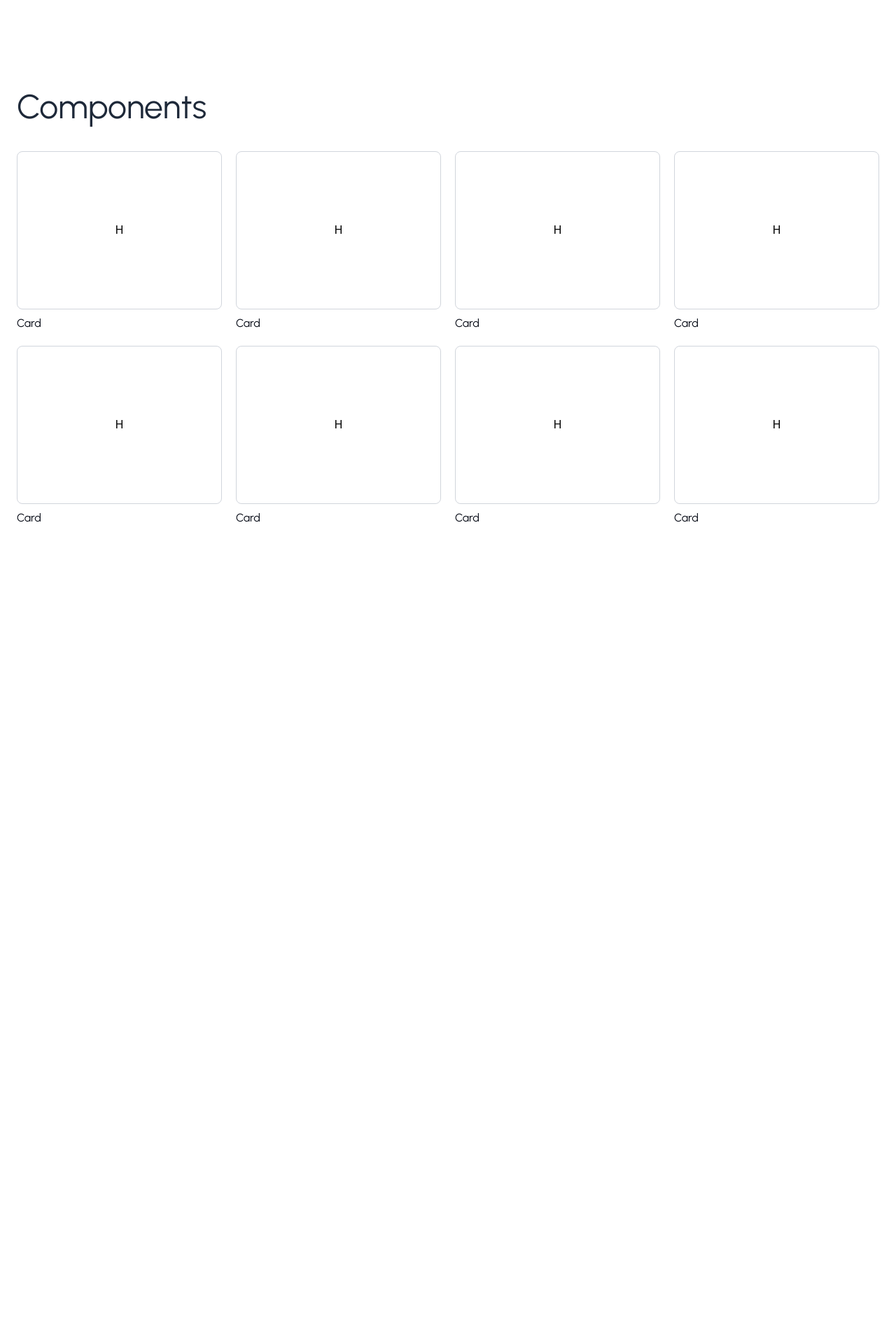
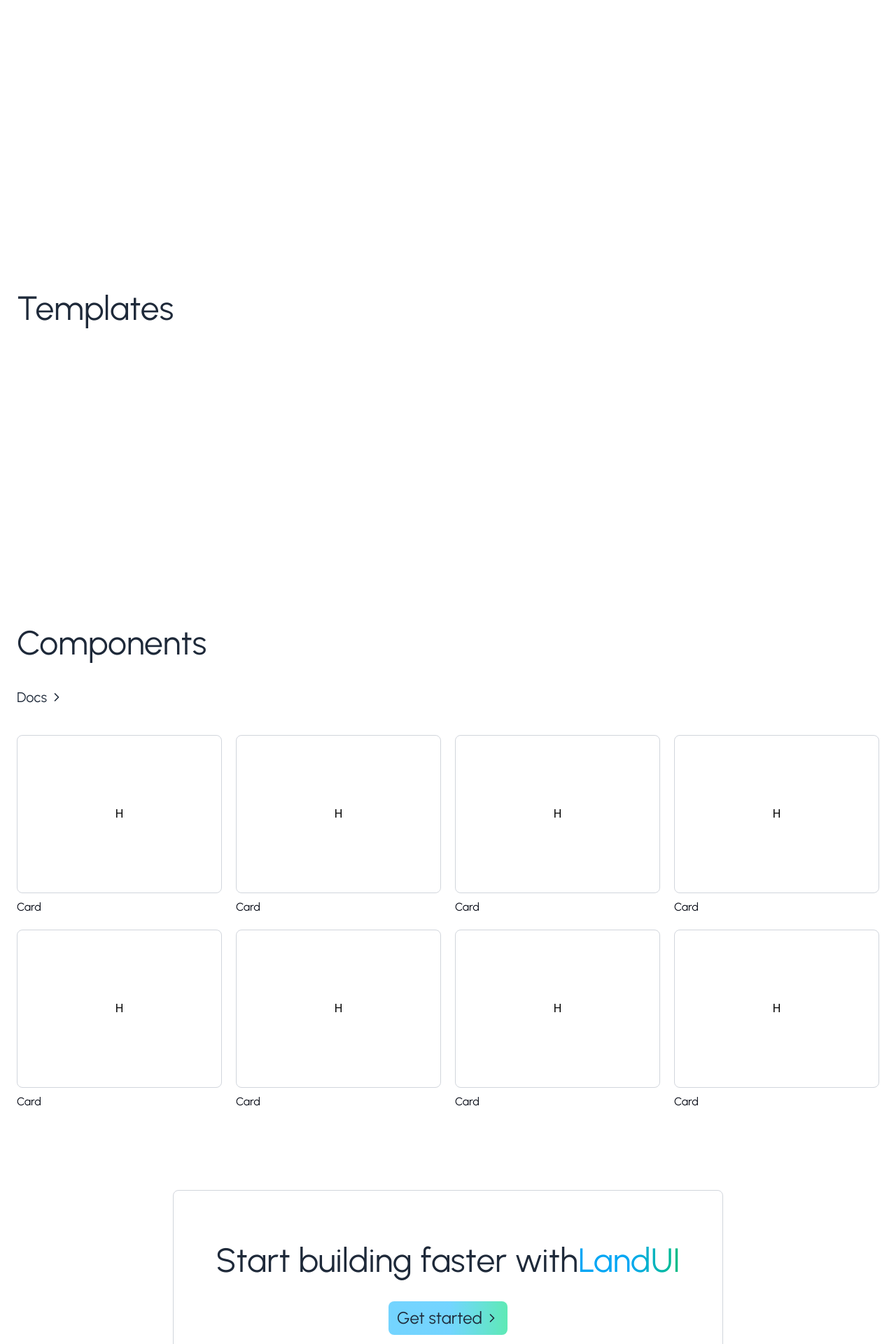
Before and after one commit to cdiaconu04/Land-UI, a Next.js app: page / in a window 1280 px wide. Shown: the part 760-2680 px from the top of the page at 70% size. Before the commit the page ends 1600 px from the top, so only its background shows below. Built offline with nearby package versions, Linux system fonts and the light colour scheme.

Commit message:
Added call to action section, changed colour scheme

```diff
--- a/src/app/page.tsx
+++ b/src/app/page.tsx
@@ -2,6 +2,7 @@
 import Image from "next/image";
 import { Urbanist } from 'next/font/google';
 import Navbar from "@/components/navbar";
+import { ChevronRight } from 'lucide-react';
 
 const urbanist = Urbanist({ subsets: ['latin'], weight: ['400', '700'] });
 
@@ -14,7 +15,7 @@ export default function Home() {
 
         <div className="flex flex-col gap-5">
           <h1 className={`${urbanist.className} text-7xl text-gray-800`}>
-            Build your next project <br/> faster with <span className="bg-gradient-to-r from-sky-500 via-sky-500 to-red-500 text-transparent bg-clip-text leading-relaxed">LandUI</span>
+            Build your next project <br/> faster with <span className="bg-gradient-to-r from-sky-500 via-sky-500 to-emerald-500 text-transparent bg-clip-text leading-relaxed">LandUI</span>
           </h1>
 
           <p className={`${urbanist.className} text-3xl text-gray-800 leading-10`}>
@@ -33,10 +34,31 @@ export default function Home() {
 
       </div>
 
+
+      {/* Templates section */}
+      <div className="min-h-screen w-full max-w-screen-xl mx-auto px-6 flex flex-row justify-between items-center bg-white">
+        <div className="flex flex-col gap-10 w-full items-start">
+          <h3 className={`${urbanist.className} text-5xl text-gray-800`}> Templates </h3>
+
+
+
+        </div>
+
+      </div>
+
       {/* Components section */}
       <div className="min-h-screen w-full max-w-screen-xl mx-auto px-6 flex flex-row justify-between items-center bg-white">
-        <div className="flex flex-col gap-10 w-full">
+        <div className="flex flex-col gap-10 w-full items-start">
           <h3 className={`${urbanist.className} text-5xl text-gray-800`}> Components </h3>
+
+          {/* border border-1 border-gray-300 py-1 pl-3 pr-1 hover:text-white hover:bg-gray-100*/}
+          <button className={`${urbanist.className} group flex flex-row gap-1 text-xl items-center justify-center
+            text-gray-800 rounded-lg hover:underline hover:cursor-pointer
+
+            `}>
+            Docs
+            <ChevronRight className="group text-gray-800 transition duration-200 group-hover:translate-x-1.5" size={20}/>
+          </button>
 
           <div className="grid grid-cols-4 gap-5 w-full">
             <div className="w-full flex flex-col gap-2">
@@ -98,6 +120,33 @@ export default function Home() {
 
         </div>
 
+
+
+      </div>
+
+      {/* Call to action */}
+      <div className="w-full max-w-screen-xl mx-auto px-6 flex flex-row justify-center items-center bg-white">
+
+        <div className="flex flex-col gap-5 items-center justify-center py-15">
+
+          <div className="flex flex-col gap-5 items-center justify-center p-15 rounded-lg border border-1 border-gray-300">
+
+            <h3 className={`${urbanist.className} text-5xl text-gray-800`}> Start building faster with
+              <span className="bg-gradient-to-r from-sky-500 via-sky-500 to-emerald-500 text-transparent bg-clip-text leading-relaxed">LandUI</span>
+            </h3>
+
+            <button className={`${urbanist.className} group flex flex-row items-center justify-center gap-1 text-2xl text-gray-800 py-2 px-3
+              bg-gradient-to-r from-sky-300 via-sky-300 to-emerald-300 rounded-lg cursor-pointer
+              hover:bg-gradient-to-r hover:from-sky-400 hover:via-sky-400 hover:to-emerald-400 hover:shadow-xl
+            `}>
+              Get started
+              <ChevronRight className="group text-gray-800 transition duration-200 group-hover:translate-x-1" size={20}/>
+            </button>
+
+          </div>
+
+        </div>
+
       </div>
 
     </div>
--- a/src/components/navbar.tsx
+++ b/src/components/navbar.tsx
@@ -13,7 +13,7 @@ export default function Navbar() {
                     <div className="flex flex-row justify-center items-center gap-6">
                         <ul className="font-medium flex flex-row space-x-2 rtl:space-x-reverse">
                             <li className="">
-                                <Link href="/" className={`${urbanist.className} text-3xl bg-gradient-to-r from-sky-500 via-sky-500 to-red-500
+                                <Link href="/" className={`${urbanist.className} text-3xl bg-gradient-to-r from-sky-500 via-sky-500 to-emerald-500
                                     text-transparent bg-clip-text group block px-5 py-2`}> LandUI </Link>
                             </li>
                         </ul>
```
Also changed, not shown: public/Computer.png.
